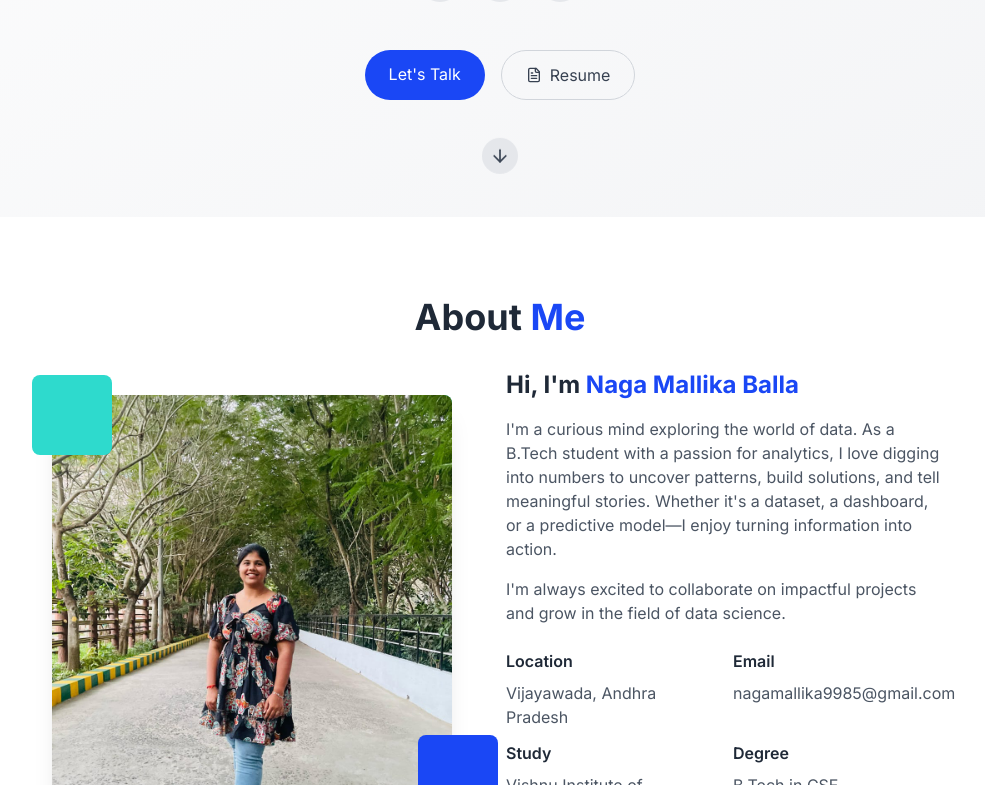
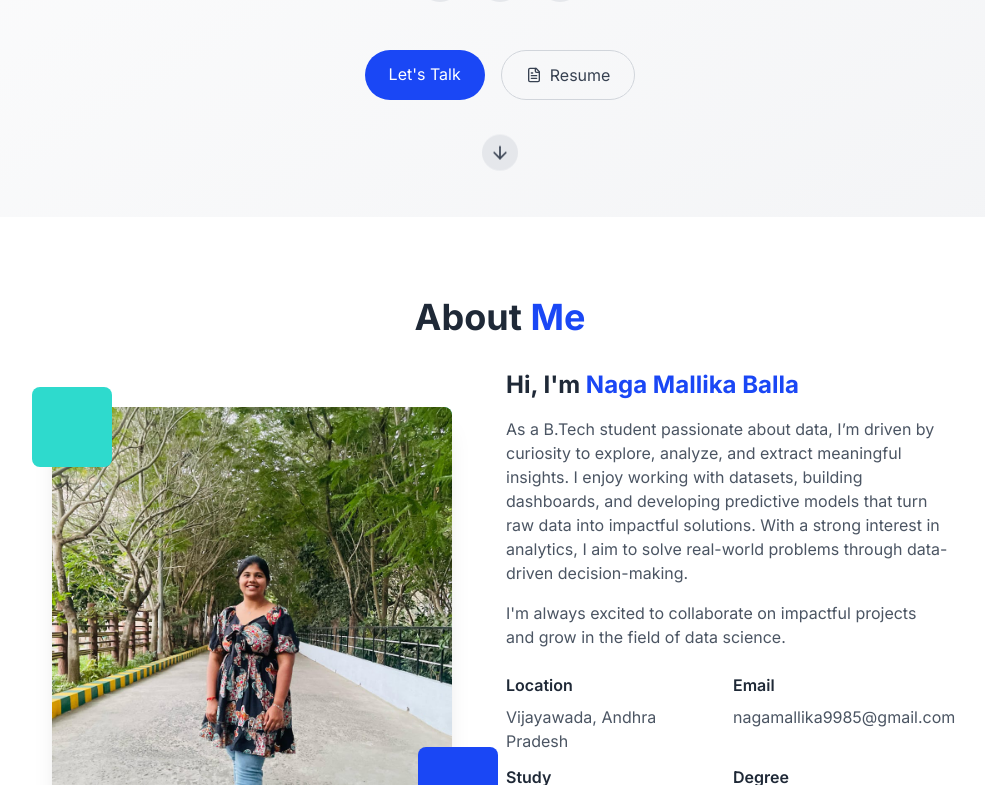
Before and after one commit to BallaNagaMallika/My-Portfolio, a React (Vite) app: page / in a window 1280 px wide. Shown: the part 583-1368 px from the top of the page, without its empty margins (140-1125 px from the left). Built offline with nearby package versions, Linux system fonts and the light colour scheme.

Commit message:
Update About.tsx

```diff
--- a/src/components/About.tsx
+++ b/src/components/About.tsx
@@ -49,8 +49,7 @@ const About: React.FC = () => {
               </h3>
 
               <p className="text-gray-600 dark:text-gray-300 mb-4">
-                I'm a curious mind exploring the world of data. As a B.Tech student with a passion for analytics, I love digging into numbers to uncover patterns, build solutions, and tell meaningful stories. Whether it's a dataset, a dashboard, or a predictive model—I enjoy turning information into action.
-              </p>
+                As a B.Tech student passionate about data, I’m driven by curiosity to explore, analyze, and extract meaningful insights. I enjoy working with datasets, building dashboards, and developing predictive models that turn raw data into impactful solutions. With a strong interest in analytics, I aim to solve real-world problems through data-driven decision-making.              </p>
 
               <p className="text-gray-600 dark:text-gray-300 mb-6">
                 I'm always excited to collaborate on impactful projects and grow in the field of data science.
```
